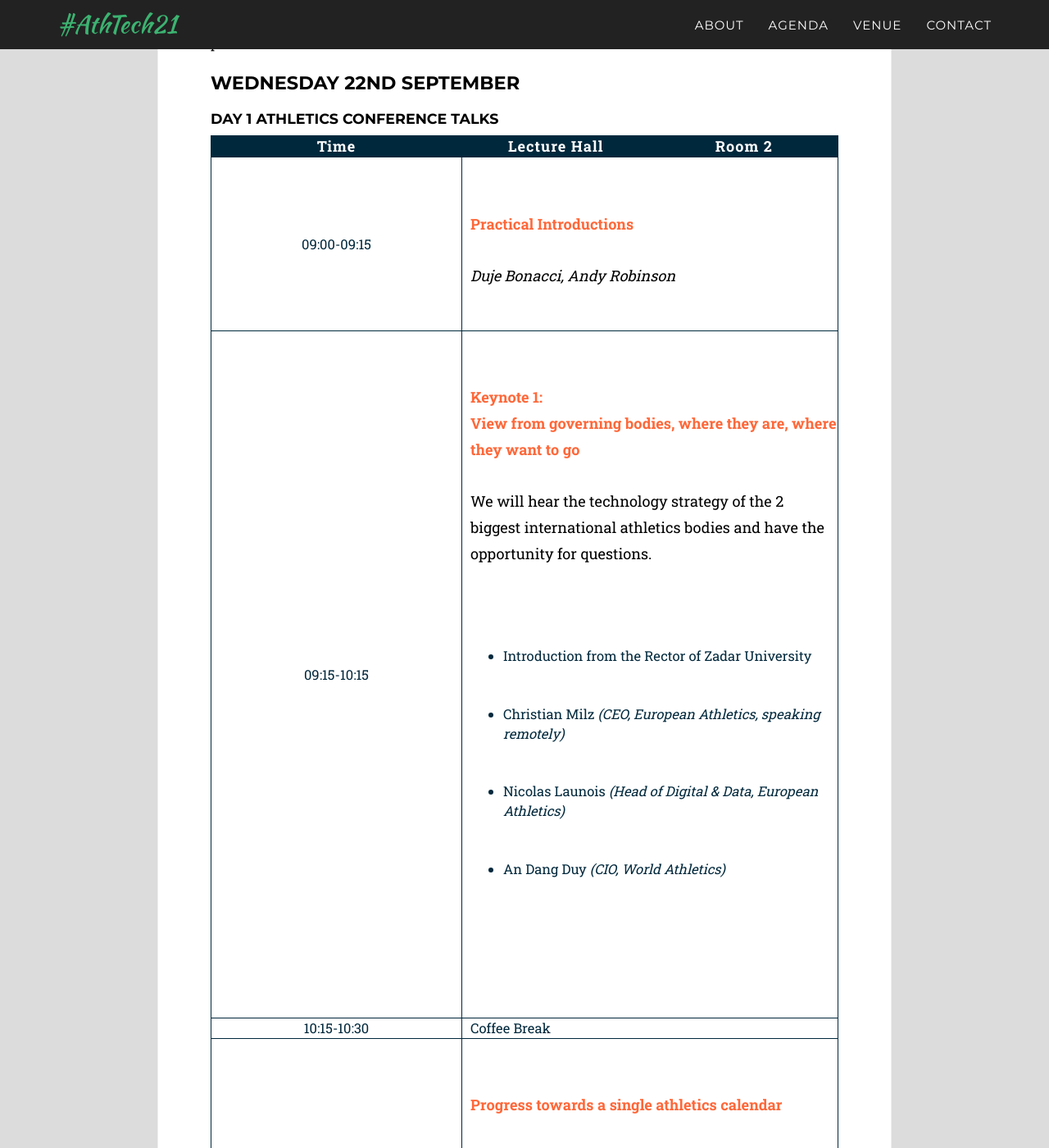
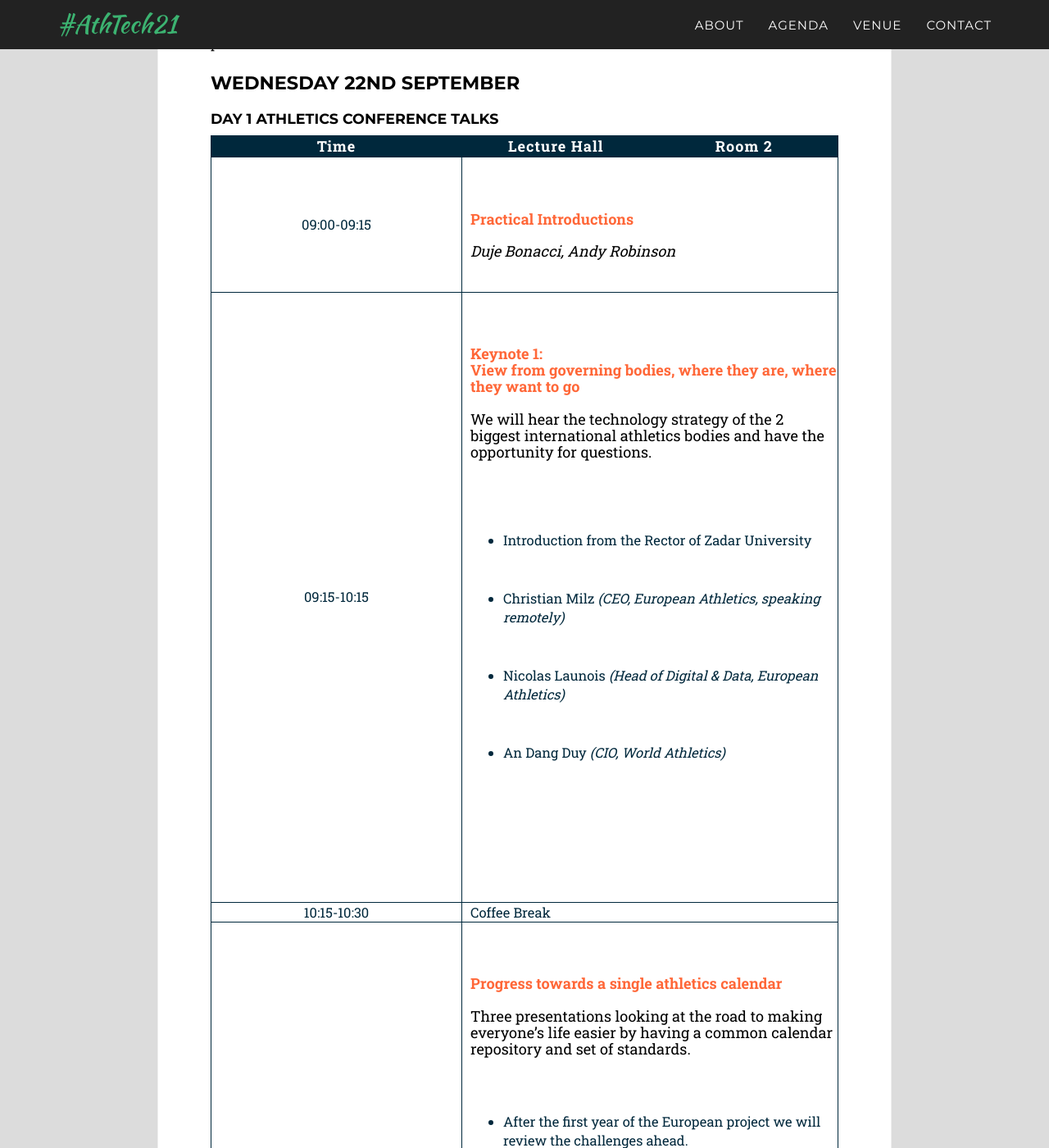
Before and after one commit to openath/athtech, a Jekyll site: the page built from _2021_pages/agenda.html, in a window 1280 px wide and 1400 px high, scrolled down 677 px. Shown: the whole window at 82% size. Built offline with Jekyll 4.4.1, drawn with Linux system fonts in a browser that asks for light colours; some web fonts are replaced.

```diff
--- a/_2021_pages/agenda.html
+++ b/_2021_pages/agenda.html
@@ -57,6 +57,10 @@
                 font-weight: bold;
             }
 
+            td > p {
+                line-height: 1.1;
+                font-size: 100%;
+            }
         </style>
     </head>
 
```
